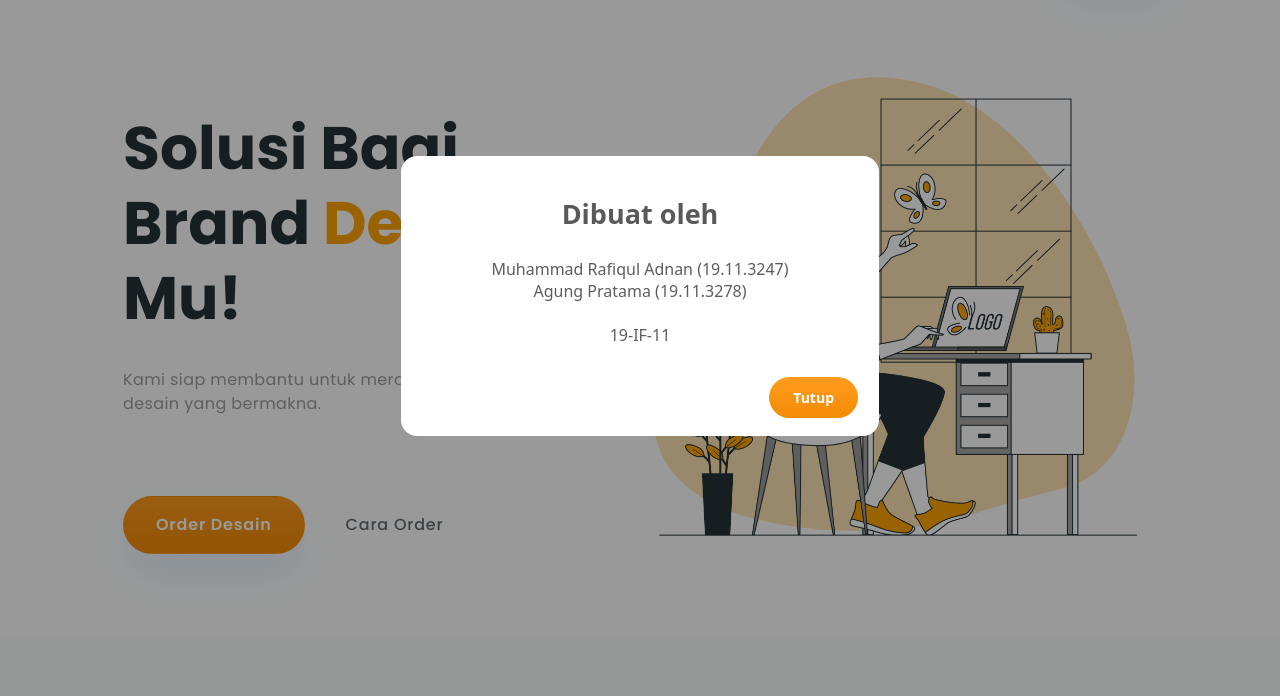
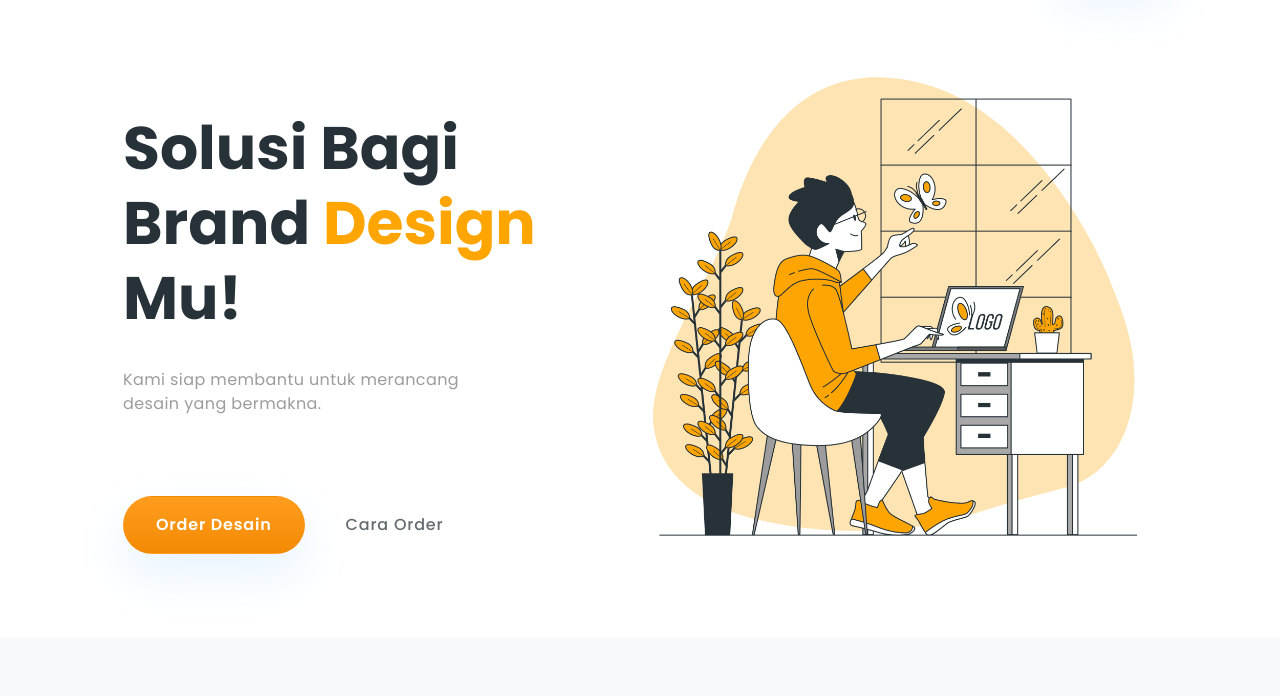
Before and after one commit to murqdan/judes-id, a plain HTML site: page index.html in a window 1280 px wide. Shown: the part 104-800 px from the top of the page. Drawn offline with nearby package versions, Linux system fonts and the light colour scheme.

Commit message:
Update index.html

```diff
--- a/index.html
+++ b/index.html
@@ -868,15 +868,6 @@
       </footer>
     </section>
     <script src="https://unpkg.com/sweetalert/dist/sweetalert.min.js"></script>
-    <script>
-      swal({
-              title: "Dibuat oleh",
-              text: "Muhammad Rafiqul Adnan (19.11.3247)\n Agung Pratama (19.11.3278) \n\n 19-IF-11",
-              buttons: {
-                  confirm : {text:'Tutup',className:'sweet-warning'},
-              },
-            })
-    </script>
     <script
       src="https://cdn.jsdelivr.net/npm/bootstrap@5.0.0-beta2/dist/js/bootstrap.bundle.min.js"
       integrity="sha384-b5kHyXgcpbZJO/tY9Ul7kGkf1S0CWuKcCD38l8YkeH8z8QjE0GmW1gYU5S9FOnJ0"
```
